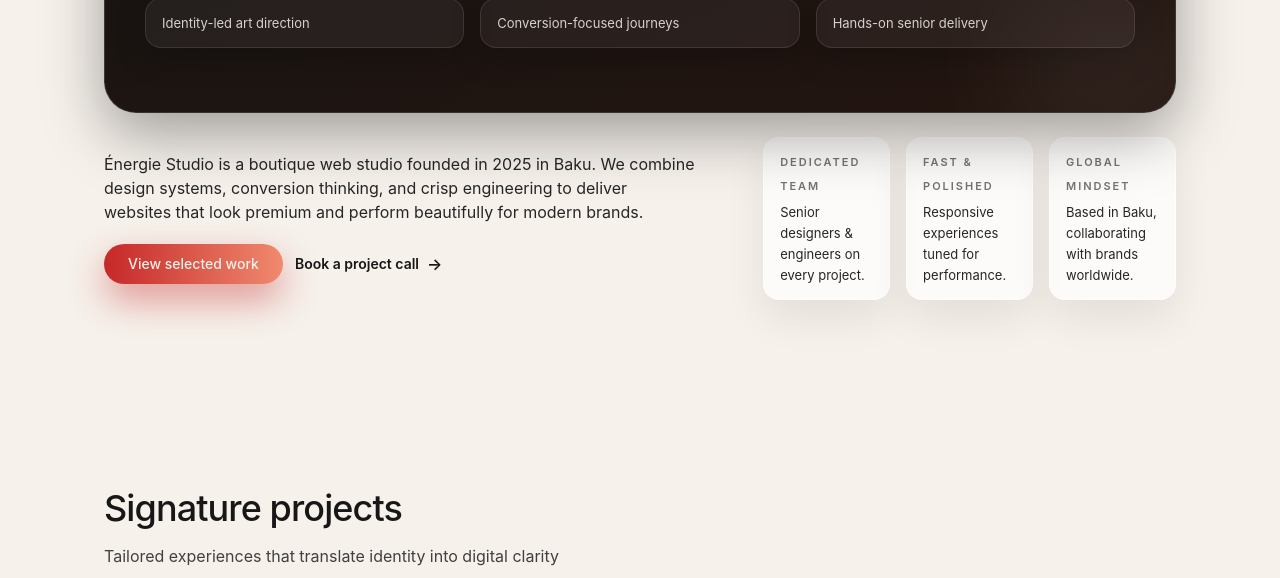
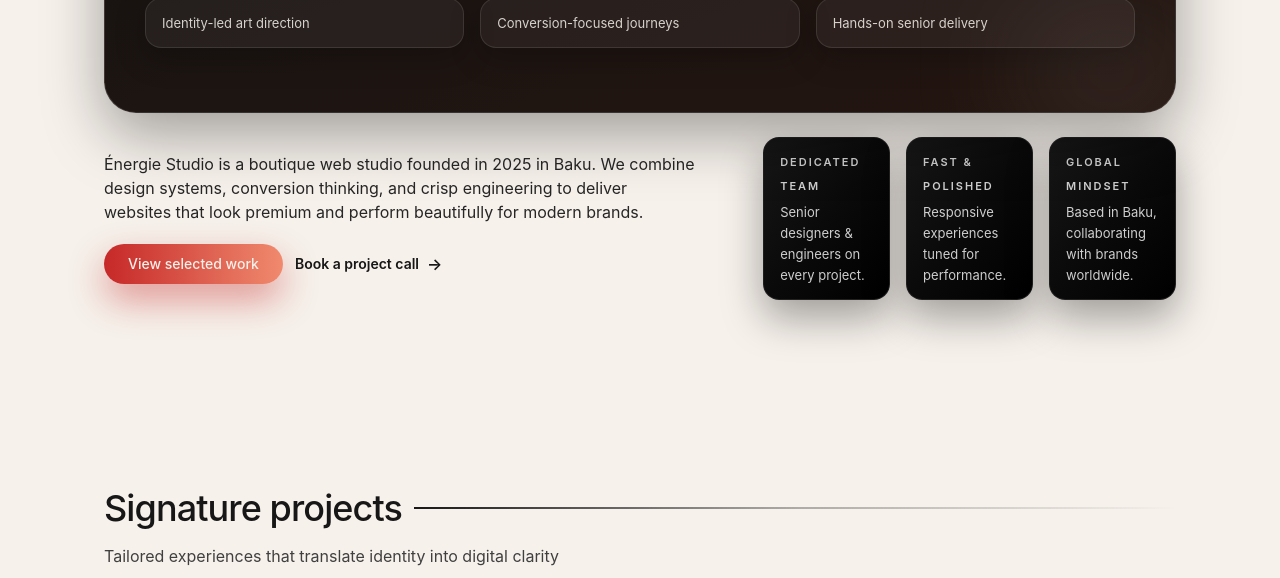
Before and after one commit to faxrijuf/energie11, a React (Vite) app: page / in a window 1280 px wide. Shown: the part 680-1258 px from the top of the page. Built offline with nearby package versions, Linux system fonts and the light colour scheme.

Commit message:
Add black styling accents

```diff
--- a/src/components/sections/Hero.tsx
+++ b/src/components/sections/Hero.tsx
@@ -49,10 +49,10 @@ export const Hero: React.FC = () => {
             ].map(card => (
               <div
                 key={card.title}
-                className="rounded-2xl border border-white/60 bg-white/70 px-4 py-3 text-left shadow-[0_18px_40px_rgba(0,0,0,0.08)]"
+                className="rounded-2xl border border-neutral-800/80 bg-gradient-to-br from-neutral-900 via-neutral-950 to-black px-4 py-3 text-left shadow-[0_18px_40px_rgba(0,0,0,0.35)]"
               >
-                <p className="text-[11px] font-semibold uppercase tracking-[0.18em] text-neutral-500">{card.title}</p>
-                <p className="mt-1 text-[13px] leading-relaxed text-neutral-800">{card.description}</p>
+                <p className="text-[11px] font-semibold uppercase tracking-[0.18em] text-white/80">{card.title}</p>
+                <p className="mt-1 text-[13px] leading-relaxed text-white/80">{card.description}</p>
               </div>
             ))}
           </div>
--- a/src/components/ui/SectionHeader.tsx
+++ b/src/components/ui/SectionHeader.tsx
@@ -13,13 +13,17 @@ export const SectionHeader: React.FC<SectionHeaderProps> = React.memo(({
 }) => (
   <header className="mb-10 md:mb-12">
     {eyebrow && (
-      <p className="text-xs font-medium tracking-[0.25em] uppercase text-brand-red">
+      <div className="inline-flex items-center gap-2 rounded-full bg-neutral-900 px-3 py-1 text-[10px] font-semibold uppercase tracking-[0.25em] text-white shadow-[0_14px_34px_rgba(15,23,42,0.3)]">
+        <span className="h-1.5 w-1.5 rounded-full bg-brand-red" />
         {eyebrow}
-      </p>
+      </div>
     )}
-    <h2 className="mt-3 text-3xl md:text-4xl font-medium tracking-tight text-neutral-900">
-      {title}
-    </h2>
+    <div className="mt-3 flex items-center gap-3">
+      <h2 className="text-3xl md:text-4xl font-medium tracking-tight text-neutral-900">
+        {title}
+      </h2>
+      <span className="hidden sm:block h-[2px] flex-1 bg-gradient-to-r from-neutral-900 via-neutral-700/40 to-transparent" />
+    </div>
     {description && (
       <p className="mt-4 max-w-xl text-sm md:text-base leading-relaxed text-neutral-700">
         {description}
--- a/src/index.css
+++ b/src/index.css
@@ -30,6 +30,7 @@
     @apply text-sm md:text-base leading-relaxed text-neutral-800;
     background: radial-gradient(circle at 20% 20%, rgba(230, 90, 79, 0.08), transparent 25%),
       radial-gradient(circle at 80% 0%, rgba(255, 227, 209, 0.5), transparent 30%),
+      radial-gradient(circle at 90% 85%, rgba(15, 23, 42, 0.12), transparent 32%),
       #f6f1eb;
     font-family: -apple-system, BlinkMacSystemFont, 'Segoe UI', 'Roboto', 'Oxygen',
       'Ubuntu', 'Cantarell', 'Fira Sans', 'Droid Sans', 'Helvetica Neue',
```
